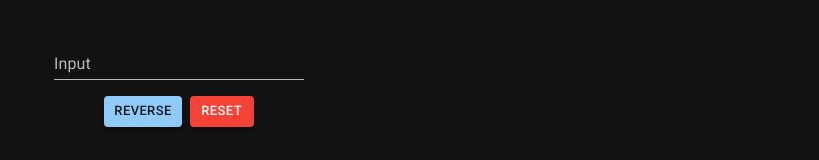
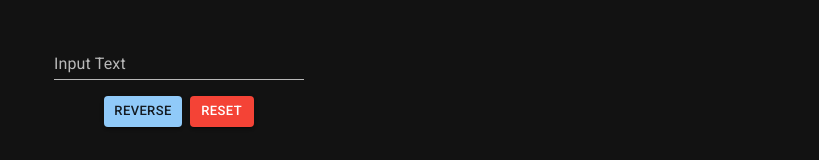
Before and after one commit to taylorjg/render-test-app, a React (Create React App) app: page / in a window 1280 px wide. Shown: the top 160 px of the page, without its empty margins (461-1280 px from the left). Built offline with nearby package versions, Linux system fonts and the light colour scheme.

Commit message:
onSubmit

```diff
--- a/src/Main.js
+++ b/src/Main.js
@@ -13,9 +13,9 @@ export const Main = () => {
     setinputText(value)
   }
 
-  const onReverse = async () => {
+  const onSubmit = async event => {
+    event.preventDefault()
     const outputText = await reverseString(inputText)
-    console.log("[onReverse]", outputText)
     setReversedText(outputText)
     setinputText("")
   }
@@ -26,18 +26,18 @@ export const Main = () => {
   }
 
   return (
-    <form>
+    <form onSubmit={onSubmit}>
       <StyledFormLayout>
         <TextField
           sx={{ width: 250 }}
-          id="standard-basic"
-          label="Input"
+          name="inputText"
+          label="Input Text"
           variant="standard"
           value={inputText}
           onChange={onChangeInput}
         />
         <StyledButtonRow>
-          <Button variant="contained" size="small" onClick={onReverse}>Reverse</Button>
+          <Button variant="contained" size="small" type="submit">Reverse</Button>
           <Button variant="contained" size="small" color="error" onClick={onReset}>Reset</Button>
         </StyledButtonRow>
         {reversedText && (
```
Also changed, not shown: 1 other file (tests, documents, lock files or other folders).
